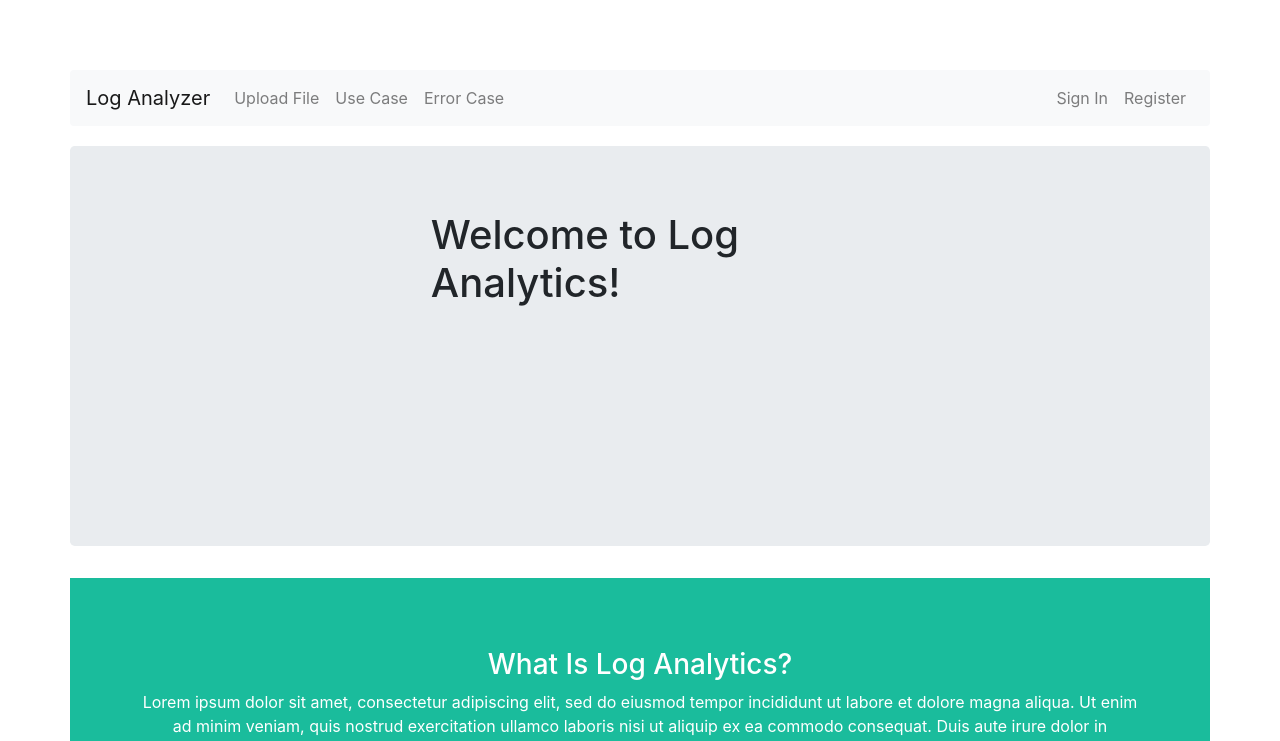
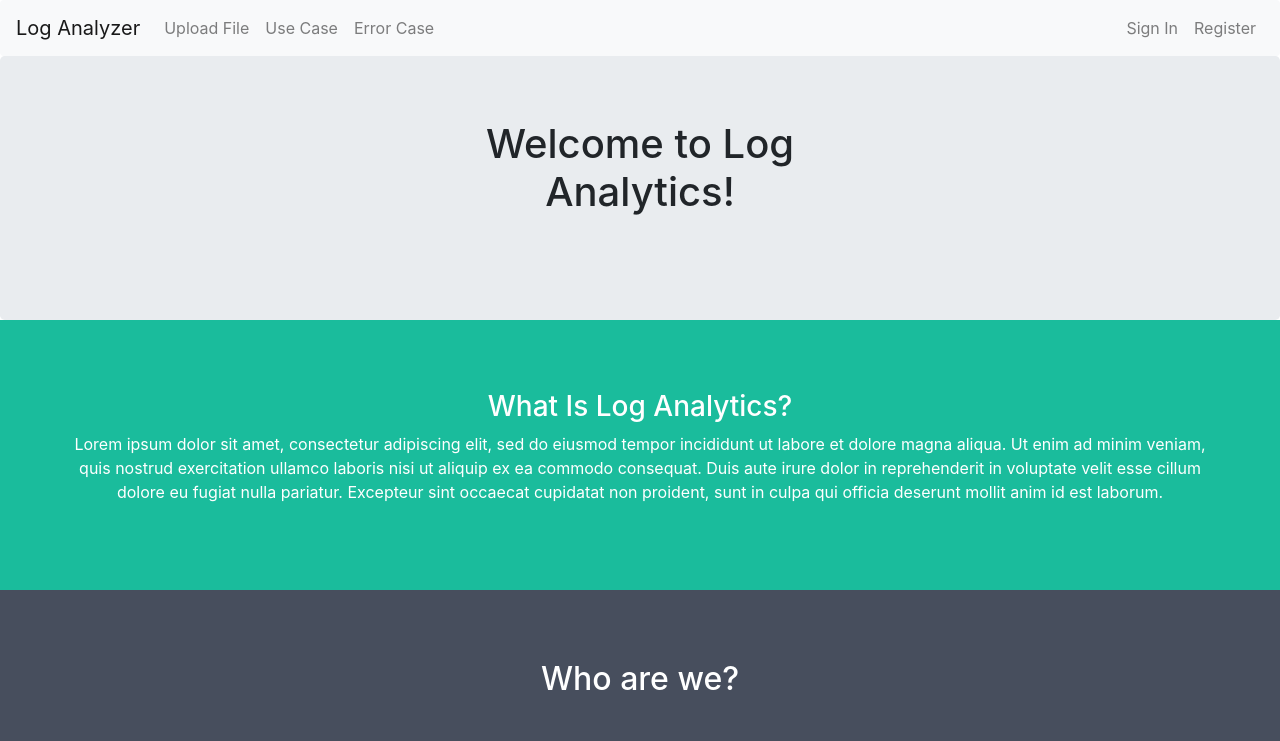
Before and after one commit to EeYiengZheng/LogAnalyzer, a Flask app: page / in a window 1280 px wide. Shown: the top 741 px of the page. Run offline with Flask 2, Linux system fonts and the light colour scheme; some libraries are stand-ins or nearby versions.

Commit message:
auto size avatars. Overhauled page paddings

```diff
--- a/flaskfrontend/app/templates/base.html
+++ b/flaskfrontend/app/templates/base.html
@@ -18,19 +18,6 @@
         <title>Log Analyzer</title>
     {% endif %}
     <style>
-        /* body */
-        body {
-            padding-bottom: 20px;
-        }
-
-        .navbar {
-            margin-bottom: 20px;
-        }
-
-        .jumbotron {
-            height: 50vh;
-        }
-
         /* Full-width inputs */
         input[type=text], input[type=password] {
             width: 100%;
@@ -41,10 +28,12 @@
             box-sizing: border-box;
         }
 
+        #top-jumbo {
+            margin-bottom: 0;
+        }
         /* Avatar image */
-        img.avatar {
-            width: 30%;
-            border-radius: 50%;
+        .avatar-img{
+            width: 18vw;
         }
 
         /* The "Forgot password" text */
@@ -60,7 +49,7 @@
     </style>
 </head>
 <body>
-<div class="container-fluid">
+<div class="">
     <nav class="navbar navbar-expand-lg navbar-light bg-light rounded">
         <a class="navbar-brand" href="{{ url_for('index') }}">Log Analyzer</a>
         <button class="navbar-toggler" type="button" data-toggle="collapse" data-target="navbar1"
@@ -120,9 +109,9 @@
         </div>
     </nav>
 
-    <main role="main">
-        <div class="jumbotron">
-            <div class="col-sm-5 mx-auto">
+    <main role="main" jumbotron-fluid>
+        <div class="jumbotron" id="top-jumbo">
+            <div class="mx-auto">
                 {% with messages = get_flashed_messages() %}
                     {% if messages %}
                         {% for message in messages %}
@@ -147,15 +136,14 @@
             </div>
 
         </div>
+
     </main>
     <div>
-    {%  block new %}
+        {% block new %}
 
-    {% endblock %}
+        {% endblock %}
     </div>
 </div>
-
-
 
 
 <script src="https://code.jquery.com/jquery-3.2.1.slim.min.js"
--- a/flaskfrontend/app/templates/index.html
+++ b/flaskfrontend/app/templates/index.html
@@ -9,14 +9,11 @@
     <input type="submit">
 </form>
 #}
-    <style>
-    .container-fluid{ padding-top: 50px}
-    </style>
 
     {% if current_user.is_authenticated %}
-        <h1>Hello, {{ current_user.email }} </h1>
+        <h1 class="text-center">Hello, {{ current_user.email }} </h1>
     {% else %}
-        <h1>
+        <h1 class="text-center">
             Welcome to Log Analytics!
         </h1>
     {% endif %}
@@ -82,6 +79,7 @@
             background: #125688;
             color: white;
         }
+
         .fa-instagram:hover {
             background: white;
             color: #125688;
@@ -95,66 +93,77 @@
                 background-color: #1abc9c; /* Green */
                 color: #ffffff;
             }
+
             .bg-2 {
                 background-color: #474e5d; /* Dark Blue */
                 color: #ffffff;
             }
+
             .bg-3 {
                 background-color: #0C090A; /* Dark Blue */
                 color: #ffffff;
             }
-      .container-fluid {
+
+            .index-padding {
                 padding: 70px
             }
         </style>
     </head>
 
     <body>
-    <div class="container-fluid bg-1 text-center">
+    <div class="index-padding bg-1 text-center">
         <h3>What Is Log Analytics?</h3>
         <p>
-        Lorem ipsum dolor sit amet, consectetur adipiscing elit, sed do eiusmod tempor incididunt ut labore et dolore
-        magna aliqua. Ut enim ad minim veniam, quis nostrud exercitation ullamco laboris nisi ut aliquip ex ea commodo
-        consequat. Duis aute irure dolor in reprehenderit in voluptate velit esse cillum dolore eu fugiat nulla pariatur.
-        Excepteur sint occaecat cupidatat non proident, sunt in culpa qui officia deserunt mollit anim id est laborum.
+            Lorem ipsum dolor sit amet, consectetur adipiscing elit, sed do eiusmod tempor incididunt ut labore et
+            dolore
+            magna aliqua. Ut enim ad minim veniam, quis nostrud exercitation ullamco laboris nisi ut aliquip ex ea
+            commodo
+            consequat. Duis aute irure dolor in reprehenderit in voluptate velit esse cillum dolore eu fugiat nulla
+            pariatur.
+            Excepteur sint occaecat cupidatat non proident, sunt in culpa qui officia deserunt mollit anim id est
+            laborum.
         </p>
     </div>
 
-<div class="container-fluid bg-2 text-center">
+    <div class="index-padding bg-2 text-center">
         <h2>Who are we?</h2>
         <br><br>
-    <div class="row">
+        <div class="row" id="avatar-div">
             <div class="col-sm-3">
                 <p>Ee Zheng</p>
-        <img src="http://abacusdesign.co.uk/site/wp-content/themes/abacusdesign/images/profile.jpg" alt="Image">
+                <img class="avatar-img" src="http://abacusdesign.co.uk/site/wp-content/themes/abacusdesign/images/profile.jpg" alt="Image">
                 <br><br>
-        <p>Hi this is Ee! Lorem ipsum dolor sit amet, consectetur adipiscing elit, sed do eiusmod tempor incididunt ut
+                <p>Hi this is Ee! Lorem ipsum dolor sit amet, consectetur adipiscing elit, sed do eiusmod tempor
+                    incididunt ut
                     labore et doloremagna aliqua.</p>
             </div>
             <div class="col-sm-3">
                 <p>William Vagharfard</p>
-      <img src="http://abacusdesign.co.uk/site/wp-content/themes/abacusdesign/images/profile.jpg" alt="Image">
+                <img class="avatar-img"  src="http://abacusdesign.co.uk/site/wp-content/themes/abacusdesign/images/profile.jpg" alt="Image">
                 <br><br>
-        <p>Hi this is William! Lorem ipsum dolor sit amet, consectetur adipiscing elit, sed do eiusmod tempor incididunt ut
+                <p>Hi this is William! Lorem ipsum dolor sit amet, consectetur adipiscing elit, sed do eiusmod tempor
+                    incididunt ut
                     labore et doloremagna aliqua.</p>
             </div>
             <div class="col-sm-3">
                 <p>Raymond Hong</p>
-      <img src="http://abacusdesign.co.uk/site/wp-content/themes/abacusdesign/images/profile.jpg" alt="Image">
+                <img class="avatar-img"  src="http://abacusdesign.co.uk/site/wp-content/themes/abacusdesign/images/profile.jpg" alt="Image">
                 <br><br>
-        <p>Hi this is Raymond! Lorem ipsum dolor sit amet, consectetur adipiscing elit, sed do eiusmod tempor incididunt ut
+                <p>Hi this is Raymond! Lorem ipsum dolor sit amet, consectetur adipiscing elit, sed do eiusmod tempor
+                    incididunt ut
                     labore et doloremagna aliqua.</p>
             </div>
             <div class="col-sm-3">
                 <p>Ze Martinho</p>
-      <img src="http://abacusdesign.co.uk/site/wp-content/themes/abacusdesign/images/profile.jpg" alt="Image">
+                <img class="avatar-img"  src="http://abacusdesign.co.uk/site/wp-content/themes/abacusdesign/images/profile.jpg" alt="Image">
                 <br><br>
-        <p>Hi this is Ze! Lorem ipsum dolor sit amet, consectetur adipiscing elit, sed do eiusmod tempor incididunt ut
+                <p>Hi this is Ze! Lorem ipsum dolor sit amet, consectetur adipiscing elit, sed do eiusmod tempor
+                    incididunt ut
                     labore et doloremagna aliqua.</p>
             </div>
         </div>
     </div>
-    <div class="container-fluid bg-3 text-center">
+    <div class="index-padding bg-3 text-center">
         <h3>Contact Us</h3>
         <a href="#" class="fa fa-facebook"></a>
         <a href="#" class="fa fa-twitter"></a>
--- a/flaskfrontend/app/templates/uploadedfiles.html
+++ b/flaskfrontend/app/templates/uploadedfiles.html
@@ -17,7 +17,7 @@
     <div class="form-group">
         <label for="sel1">Uploaded Files:</label>
         <select class="form-control" id="sel1">
-            <option id="chooseAFile" class="disabled">Choose a file</option>
+            <option id="chooseAFile" class="">Choose a file</option>
             {% for file in files %}
                 <option>{{ file.filename }}</option>
             {% endfor %}
```
Lines whose indentation alone changed are shown as unchanged.
